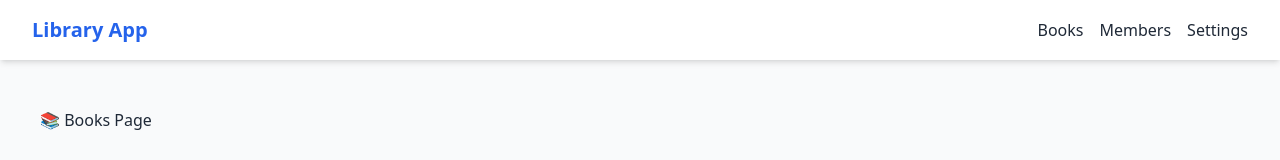
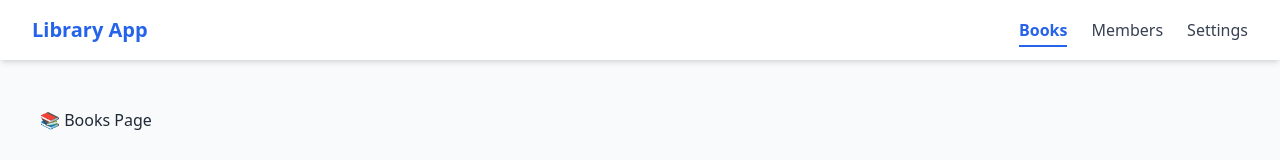
Before and after one commit to CanGuvercin/FullStakLibraryApp.React.Spring.MongoDB, a React (Vite) app in the folder client/: page /books in a window 1280 px wide. Shown: the top 160 px of the page. Built offline with nearby package versions, Linux system fonts and the light colour scheme.

Commit message:
Alexio as a HTTP ambassador to backend was created and Token holder as well as zustand structure was created.

```diff
--- /dev/null
+++ b/client/src/api/client.ts
@@ -0,0 +1,17 @@
+import axios from "axios";
+import { useAuthStore } from "../store/authStore";
+
+const client = axios.create({
+  baseURL: import.meta.env.VITE_API_URL || "http://localhost:8080/api",
+});
+
+// Request interceptor
+client.interceptors.request.use((config) => {
+  const token = useAuthStore.getState().token;
+  if (token) {
+    config.headers.Authorization = `Bearer ${token}`;
+  }
+  return config;
+});
+
+export default client;
--- a/client/src/components/Layout.tsx
+++ b/client/src/components/Layout.tsx
@@ -1,4 +1,4 @@
-import { Outlet } from "react-router-dom";
+import { Outlet, NavLink } from "react-router-dom";
 
 export default function Layout() {
   return (
@@ -6,14 +6,43 @@ export default function Layout() {
       {/* Navbar */}
       <header className="bg-white shadow-md py-4 px-8 flex justify-between items-center">
         <h1 className="text-xl font-semibold text-blue-600">Library App</h1>
-        <nav className="space-x-4">
-          <a href="/books" className="hover:text-blue-500">Books</a>
-          <a href="/members" className="hover:text-blue-500">Members</a>
-          <a href="/settings" className="hover:text-blue-500">Settings</a>
+        <nav className="space-x-6">
+          <NavLink
+            to="/books"
+            className={({ isActive }) =>
+              isActive
+                ? "text-blue-600 font-semibold border-b-2 border-blue-600 pb-1"
+                : "text-gray-700 hover:text-blue-500"
+            }
+          >
+            Books
+          </NavLink>
+
+          <NavLink
+            to="/members"
+            className={({ isActive }) =>
+              isActive
+                ? "text-blue-600 font-semibold border-b-2 border-blue-600 pb-1"
+                : "text-gray-700 hover:text-blue-500"
+            }
+          >
+            Members
+          </NavLink>
+
+          <NavLink
+            to="/settings"
+            className={({ isActive }) =>
+              isActive
+                ? "text-blue-600 font-semibold border-b-2 border-blue-600 pb-1"
+                : "text-gray-700 hover:text-blue-500"
+            }
+          >
+            Settings
+          </NavLink>
         </nav>
       </header>
 
-      {/* Outlet ile alt sayfalar */}
+      {/* Sayfa içeriği */}
       <main className="flex-1 container mx-auto px-6 py-8">
         <Outlet />
       </main>
--- a/client/src/main.tsx
+++ b/client/src/main.tsx
@@ -5,7 +5,15 @@ import { QueryClient, QueryClientProvider } from '@tanstack/react-query';
 import App from './App';
 import './index.css';
 
-const queryClient = new QueryClient();
+const queryClient = new QueryClient({
+  defaultOptions: {
+    queries: {
+      refetchOnWindowFocus: false,
+      retry: 1,
+    },
+  },
+});
+
 
 createRoot(document.getElementById('root')!).render(
   <StrictMode>
--- /dev/null
+++ b/client/src/store/authStore.ts
@@ -0,0 +1,17 @@
+import { create } from "zustand";
+
+type AuthState = {
+  user: null | { name: string; email: string };
+  token: string | null;
+  setUser: (user: AuthState["user"]) => void;
+  setToken: (token: string | null) => void;
+  logout: () => void;
+};
+
+export const useAuthStore = create<AuthState>((set) => ({
+  user: null,
+  token: null,
+  setUser: (user) => set({ user }),
+  setToken: (token) => set({ token }),
+  logout: () => set({ user: null, token: null }),
+}));
```
